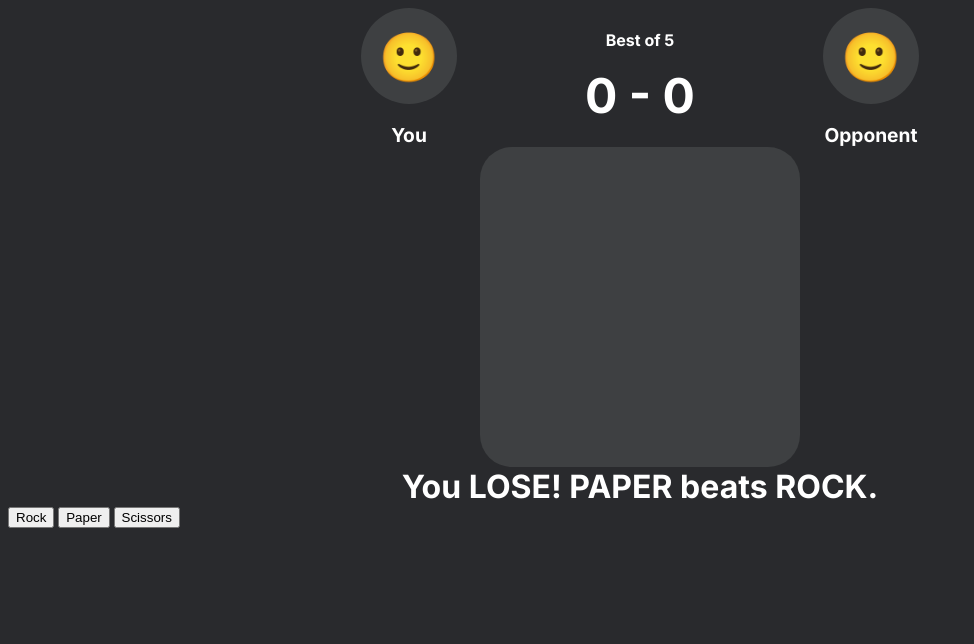
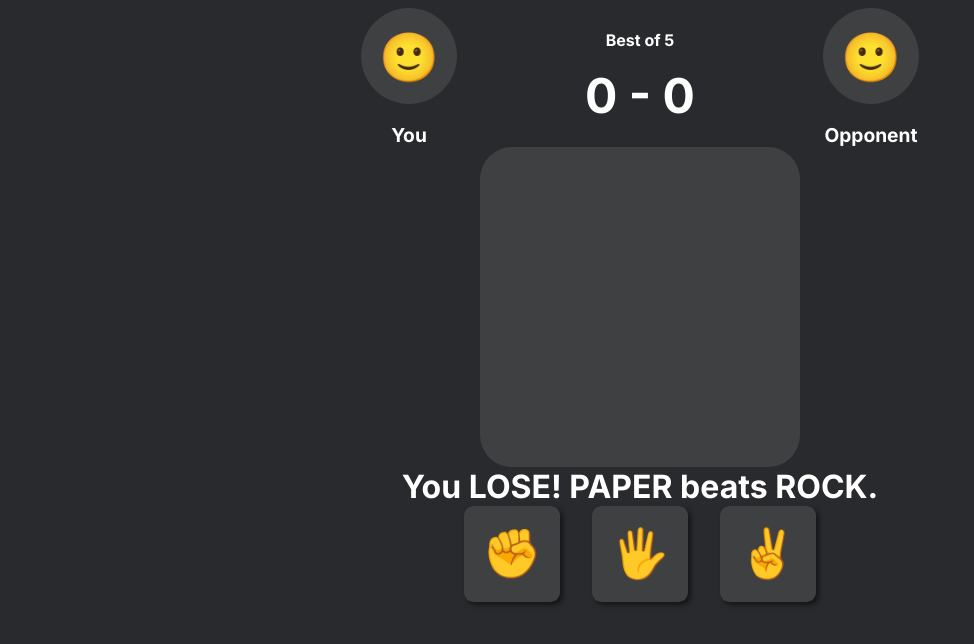
Before and after one commit to marcushoks/odin-rock-paper-scissors, a website with bundled scripts: page index.html in a window 1280 px wide. Shown: the whole page, without its empty margins (0-974 px from the left). Built offline with nearby package versions, Linux system fonts and the light colour scheme.

Commit message:
Add player input button styling

```diff
--- a/index.html
+++ b/index.html
@@ -31,9 +31,10 @@
 
     <div class="round-result-message">You LOSE! PAPER beats ROCK.</div>
 
-    <button class="player-btn" id="rock">Rock</button>
-    <button class="player-btn" id="paper">Paper</button>
-    <button class="player-btn" id="scissors">Scissors</button>
-    <div class="result-message"></div>
+    <div class="player-input">
+      <button class="player-btn bg-gray" id="rock">✊</button>
+      <button class="player-btn bg-gray" id="paper">🖐</button>
+      <button class="player-btn bg-gray" id="scissors">✌</button>
+    </div>
   </body>
 </html>
--- a/style.css
+++ b/style.css
@@ -82,3 +82,26 @@ body {
   text-align: center;
   font-size: 2rem;
 }
+
+.player-input {
+  display: flex;
+  justify-content: center;
+  gap: 2em;
+}
+
+.player-btn {
+  display: flex;
+  justify-content: center;
+  align-items: center;
+  width: 2em;
+  height: 2em;
+  border-radius: 10%;
+  font-size: 3rem;
+  border: 0;
+  box-shadow: 3px 3px 5px rgba(0, 0, 0, 0.5);
+  cursor: pointer;
+}
+
+.player-btn:hover {
+  background-color: red;
+}
```
